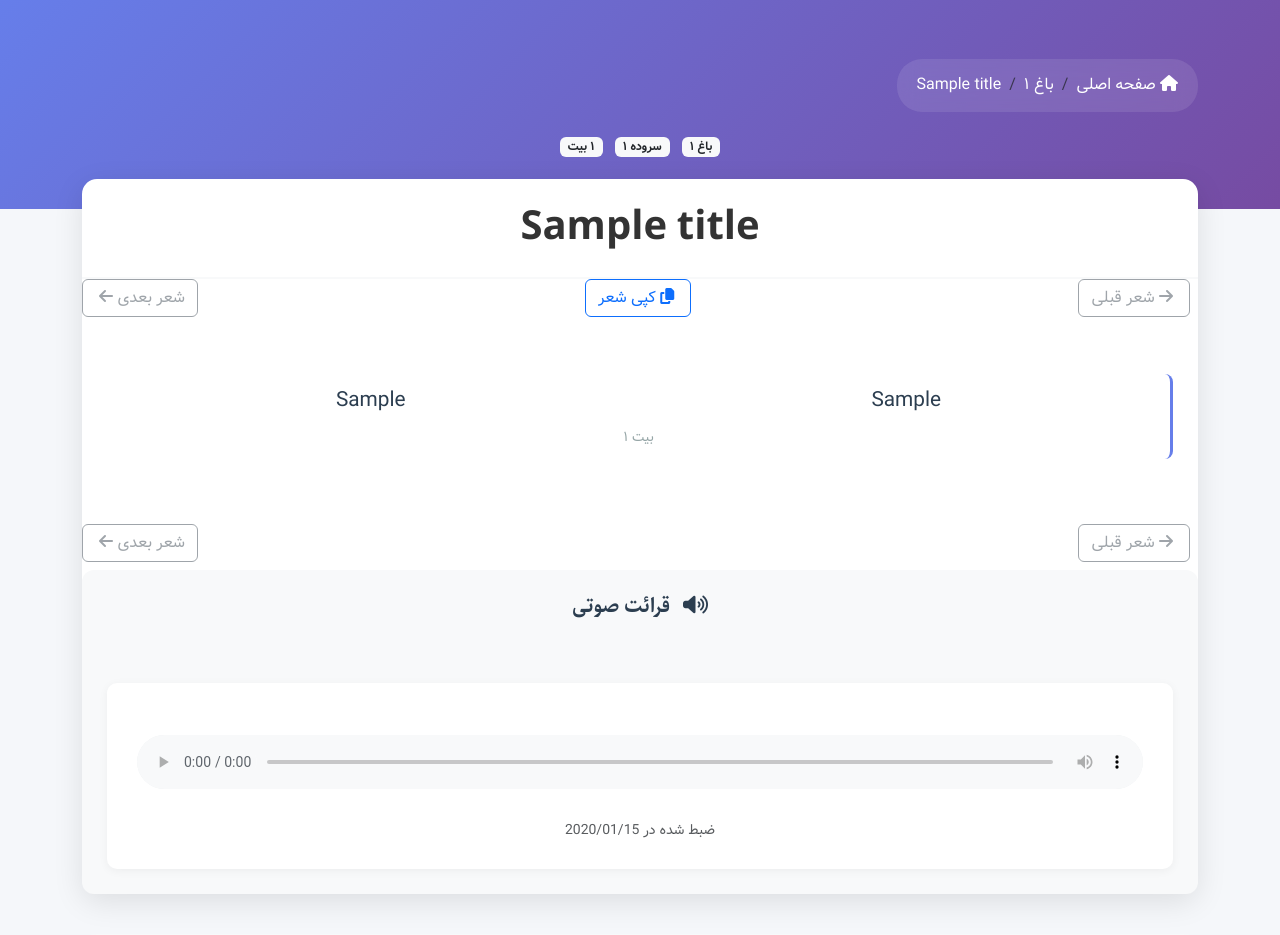
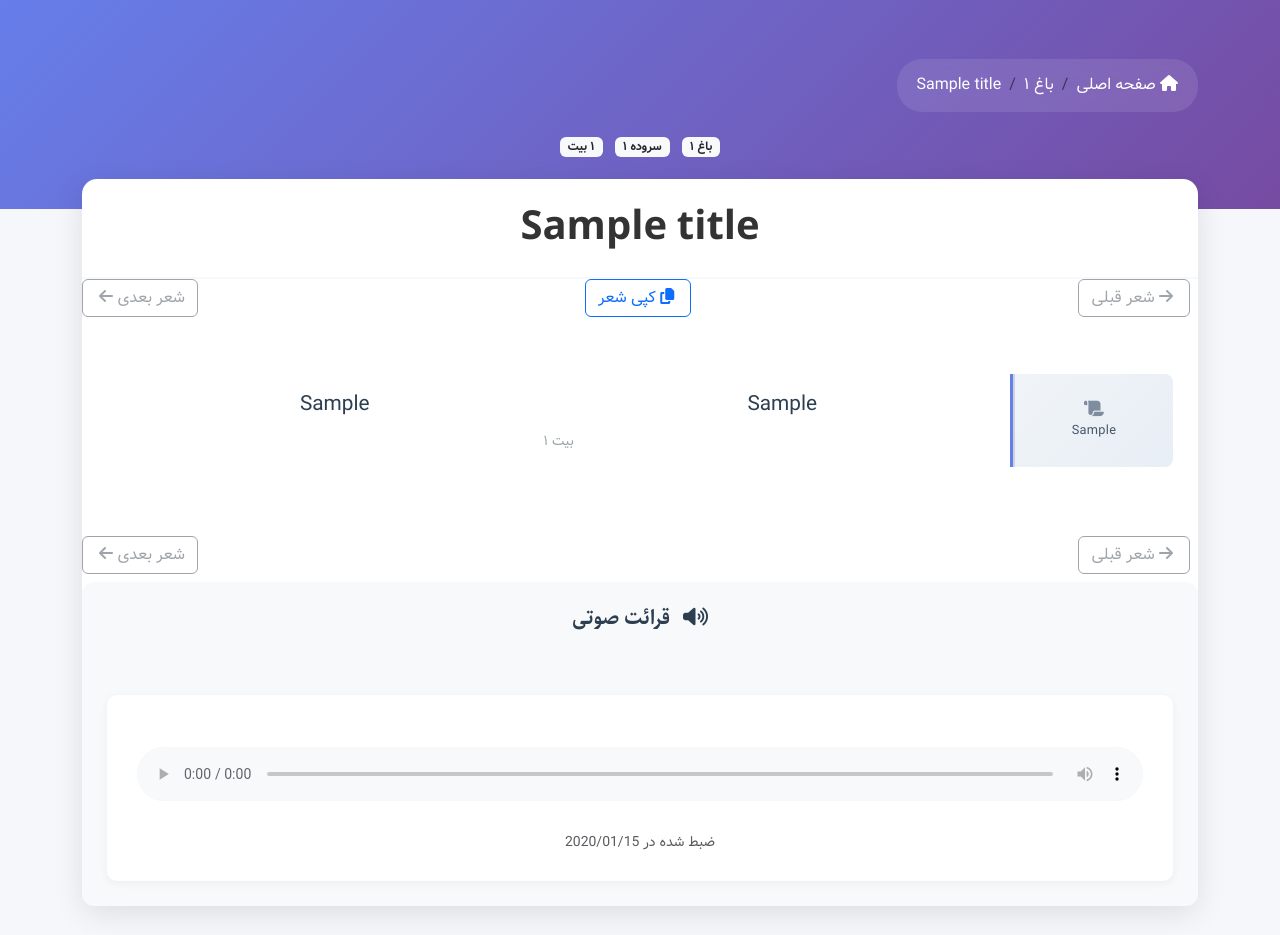
Before and after one commit to salarimendi/fhosseini, a Flask app: page /title/1 in a window 1280 px wide. Shown: the part 73-1008 px from the top of the page. Run offline with Flask 3, Linux system fonts and the light colour scheme; data comes from the database, SQL or seed files in the repository; tables that the repository leaves empty hold one stand-in row (values such as "Sample post"); parts of the project's set-up code (start-up, migrations or seed data) failed here and were passed over; some libraries are stand-ins or nearby versions.

Commit message:
show variant diff in poem page

```diff
--- a/app/templates/poem.html
+++ b/app/templates/poem.html
@@ -34,17 +34,84 @@
         padding: 25px;
     }
 
+    .verse-row-wrapper {
+        display: flex;
+        align-items: stretch;
+        margin-bottom: 12px;
+        border-radius: 8px;
+        overflow: hidden;
+        transition: all 0.3s cubic-bezier(0.4, 0, 0.2, 1);
+        background: white;
+    }
+
+    .verse-sidebar {
+        background: linear-gradient(135deg, #f0f4f8 0%, #e8eef5 100%);
+        padding: 12px 15px;
+        width: 160px;
+        flex-shrink: 0;
+        flex-grow: 0;
+        border-left: 2px solid #cbd5e1;
+        display: flex;
+        align-items: center;
+        justify-content: center;
+        transition: all 0.3s ease;
+    }
+
+    .versions-info {
+        text-align: center;
+        width: 100%;
+        display: flex;
+        flex-direction: column;
+        align-items: center;
+        gap: 6px;
+    }
+
+    .versions-info.empty {
+        opacity: 0.4;
+    }
+
+    .versions-info i {
+        color: #64748b;
+        font-size: 1.1rem;
+        opacity: 0.8;
+        transition: all 0.3s ease;
+    }
+
+    .versions-text {
+        font-size: 0.8rem;
+        color: #475569;
+        line-height: 1.4;
+        word-wrap: break-word;
+        overflow-wrap: break-word;
+        font-weight: 500;
+        letter-spacing: 0.3px;
+    }
+
     .verse-row {
-        margin-bottom: 8px;
-        padding: 8px;
-        border-radius: 8px;
+        flex: 1;
+        padding: 12px 16px;
+        border-radius: 0;
         transition: all 0.2s ease;
         border-right: 3px solid transparent;
+        background: white;
     }
 
-    .verse-row:hover {
-        background-color: #f8f9fa;
+    .verse-row-wrapper:hover {
+        background-color: #fafbfc;
+        box-shadow: 0 2px 8px rgba(0,0,0,0.08);
+    }
+
+    .verse-row-wrapper:hover .verse-row {
         border-right-color: #667eea;
+    }
+
+    .verse-row-wrapper:hover .verse-sidebar {
+        background: linear-gradient(135deg, #e8eef5 0%, #dfe7f0 100%);
+    }
+
+    .verse-row-wrapper:hover .versions-info i {
+        opacity: 1;
+        transform: scale(1.1);
     }
 
     .verse-text {
@@ -600,9 +736,22 @@
                 </div>
             </div>
 
-            <!-- Verses -->
+            <!-- Verses with Sidebar -->
             <div class="verses-container" id="poemContent">
                 {% for verse in verses %}
+                <div class="verse-row-wrapper">
+                    <div class="verse-sidebar">
+                        {% if verse.present_in_versions %}
+                        <div class="versions-info">
+                            <i class="fas fa-scroll"></i>
+                            <div class="versions-text">{{ verse.present_in_versions }}</div>
+                        </div>
+                        {% else %}
+                        <div class="versions-info empty">
+                            <i class="fas fa-minus"></i>
+                        </div>
+                        {% endif %}
+                    </div>
                     <div class="verse-row">
                         <div class="row">
                             {% if verse.verse_2 %}
```
Also changed, not shown: other parts of app/templates/poem.html (+72 -2 lines), app/utils/database.py (+9 -0 lines). Lines whose indentation alone changed are shown as unchanged.
